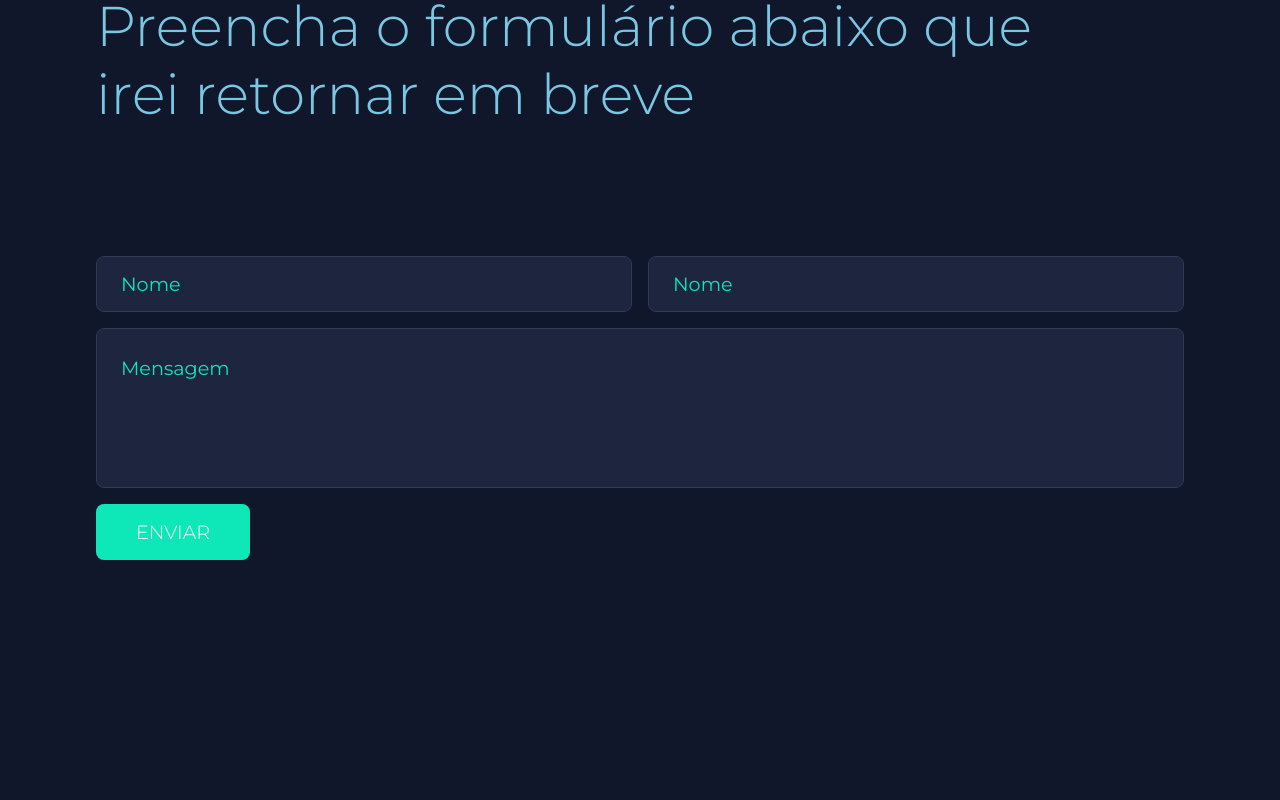
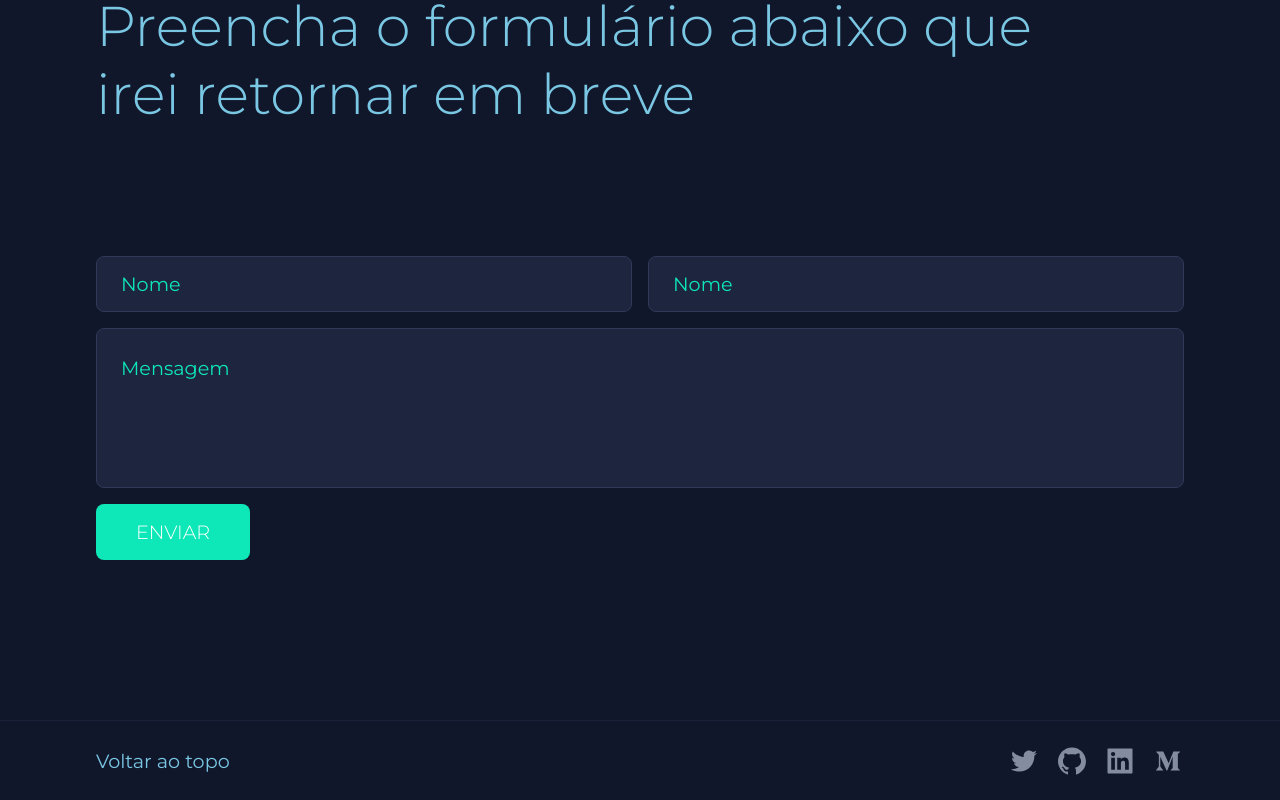
Before and after one commit to leandrovboas/portifolio, a Next.js app: page / in a window 1280 px wide. Shown: the part 4211-5011 px from the top of the page. Before the commit the page ends 4771 px from the top, so only its background shows below. Built offline with nearby package versions, Linux system fonts and the light colour scheme.

Commit message:
Add footer

```diff
--- /dev/null
+++ b/src/components/Footer/index.tsx
@@ -0,0 +1,46 @@
+import {
+  AiOutlineTwitter,
+  AiOutlineGithub,
+  AiFillLinkedin,
+  AiOutlineMedium
+} from 'react-icons/ai';
+import { Container } from './styles';
+
+function Footer() {
+  function handleRedirect(url: string) {
+    window.open(url);
+  }
+
+  function handleScrollTop() {
+    window.scroll({
+      top: 0,
+      behavior: 'smooth'
+    });
+  }
+
+  return (
+    <Container>
+      <div className="container">
+        <button type="button" onClick={handleScrollTop}>
+          Voltar ao topo
+        </button>
+        <section>
+          <AiOutlineTwitter
+            onClick={() => handleRedirect('http://twitter.com')}
+          />
+          <AiOutlineGithub
+            onClick={() => handleRedirect('http://twitter.com')}
+          />
+          <AiFillLinkedin
+            onClick={() => handleRedirect('http://twitter.com')}
+          />
+          <AiOutlineMedium
+            onClick={() => handleRedirect('http://twitter.com')}
+          />
+        </section>
+      </div>
+    </Container>
+  );
+}
+
+export default Footer;
--- /dev/null
+++ b/src/components/Footer/styles.ts
@@ -0,0 +1,63 @@
+import styled from 'styled-components';
+
+export const Container = styled.footer`
+  width: 100%;
+  display: flex;
+  margin-top: 10rem;
+  border-top: 1px solid ${({ theme }) => theme.backgroundLight};
+  height: 5rem;
+  align-items: center;
+  justify-content: center;
+
+  > div {
+    display: flex;
+    align-items: center;
+    justify-content: space-between;
+
+    button {
+      background: none;
+      border: none;
+      color: ${({ theme }) => theme.secondary};
+      text-transform: 300;
+      font-size: 1.2rem;
+
+      &:hover {
+        color: ${({ theme }) => theme.primary};
+        font-size: 1.3rem;
+      }
+    }
+    > section {
+      display: flex;
+      align-items: center;
+      gap: 1rem;
+
+      svg {
+        width: 2rem;
+        height: 2rem;
+        color: ${({ theme }) => theme.text};
+        transition: 0.5s;
+        cursor: pointer;
+
+        &:hover {
+          color: ${({ theme }) => theme.primary};
+          width: 2.2rem;
+          height: 2.2rem;
+        }
+
+        @media (max-width: 450px) {
+          button {
+            font-size: 0.9rem;
+          }
+
+          > section {
+            gap: 0.5rem;
+            svg {
+              width: 1.5rem;
+              height: 1.5rem;
+            }
+          }
+        }
+      }
+    }
+  }
+`;
--- a/src/pages/index.tsx
+++ b/src/pages/index.tsx
@@ -5,6 +5,7 @@ import HomeHero from '../components/HomeHero';
 import { HomeContainer } from '../styles/HomeStyles';
 import Conhecimentos from '../components/Conhecimentos';
 import FormContato from '../components/FormContato';
+import Footer from '../components/Footer';
 
 export default function Home() {
   return (
@@ -17,6 +18,7 @@ export default function Home() {
         <Conhecimentos />
         <FormContato />
       </main>
+      <Footer />
     </HomeContainer>
   );
 }
```
